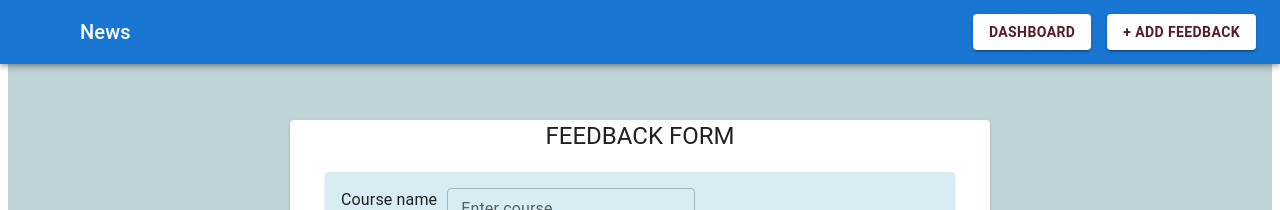
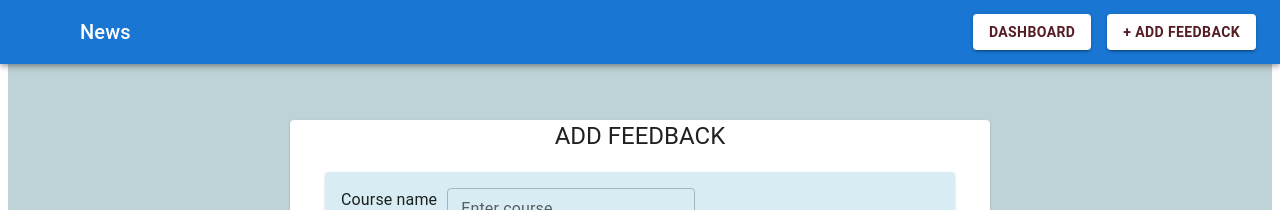
Before and after one commit to APARNNARAJU/ict-project, a React (Vite) app in the folder project-frontend/: page /add in a window 1280 px wide. Shown: the top 210 px of the page. Built offline with nearby package versions, Linux system fonts and the light colour scheme; some icons are missing.

Commit message:
Update Addfeedback.jsx

```diff
--- a/project-frontend/src/components/Addfeedback.jsx
+++ b/project-frontend/src/components/Addfeedback.jsx
@@ -1,4 +1,4 @@
-import React, { useState } from 'react';
+import React, { useState, useEffect } from 'react';
 import axios from "axios";
 import Card from '@mui/material/Card';
 import CardActions from '@mui/material/CardActions';
@@ -7,11 +7,13 @@ import Button from '@mui/material/Button';
 import Typography from '@mui/material/Typography';
 import TextField from '@mui/material/TextField';
 import Rating from '@mui/material/Rating';
-import { Link, useNavigate } from 'react-router-dom';
+import { useNavigate, useLocation } from 'react-router-dom';
 
 const Addfeedback = () => {
 
   const navigate = useNavigate();
+  const location = useLocation();
+  const editData = location.state?.feedback;   // ← comes from Home Edit button
 
   const [feedback, setFeedback] = useState({
     coursename: "",
@@ -20,10 +22,31 @@ const Addfeedback = () => {
     comments: ""
   });
 
+  // ⭐ If editing, pre-fill form
+  useEffect(() => {
+    if (editData) {
+      setFeedback({
+        coursename: editData.coursename,
+        duration: editData.duration,
+        rating: editData.rating,
+        comments: editData.comments,
+      });
+    }
+  }, [editData]);
+
+  // ⭐ Submit handler (Add or Update)
   const handleSubmit = async () => {
     try {
-      await axios.post("http://localhost:3000/feedback/add", feedback);
-      alert("Feedback submitted!");
+      if (editData) {
+        // UPDATE mode (PUT)
+        await axios.put(`http://localhost:3000/feedback/update/${editData._id}`, feedback);
+        alert("Feedback updated!");
+      } else {
+        // ADD mode (POST)
+        await axios.post("http://localhost:3000/feedback/add", feedback);
+        alert("Feedback submitted!");
+      }
+
       navigate("/");
     } catch (err) {
       alert("Error submitting form");
@@ -33,7 +56,10 @@ const Addfeedback = () => {
   return (
     <center>
       <Card style={{ width: "700px", marginTop: "80px" }}>
-        <Typography variant="h5">FEEDBACK FORM</Typography>
+
+        <Typography variant="h5">
+          {editData ? "EDIT FEEDBACK" : "ADD FEEDBACK"}
+        </Typography>
 
         <Card style={{ width: "90%", background: "#d8edf3", marginTop: 20 }}>
           <CardContent>
@@ -82,7 +108,7 @@ const Addfeedback = () => {
 
         <CardActions>
           <Button variant="contained" onClick={handleSubmit}>
-            Submit
+            {editData ? "Update" : "Submit"}
           </Button>
         </CardActions>
       </Card>
```
